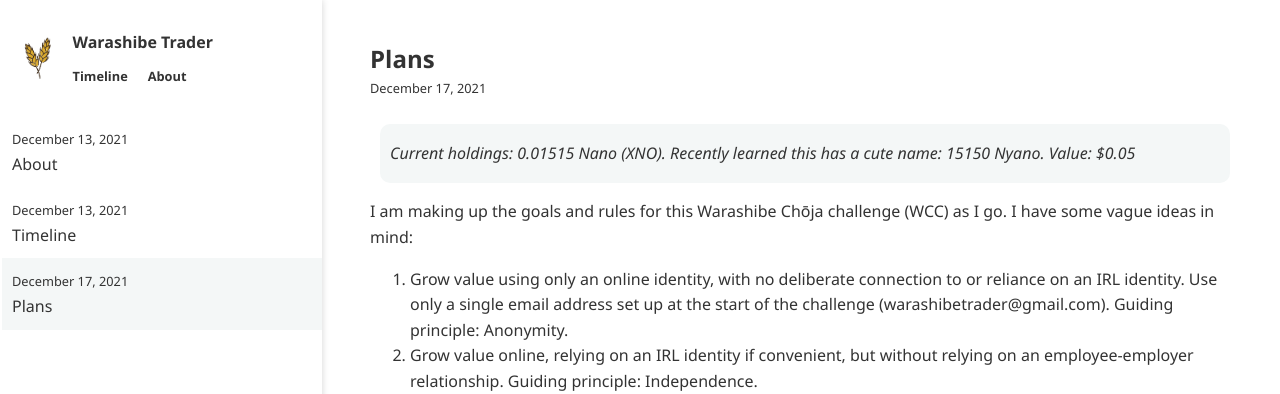
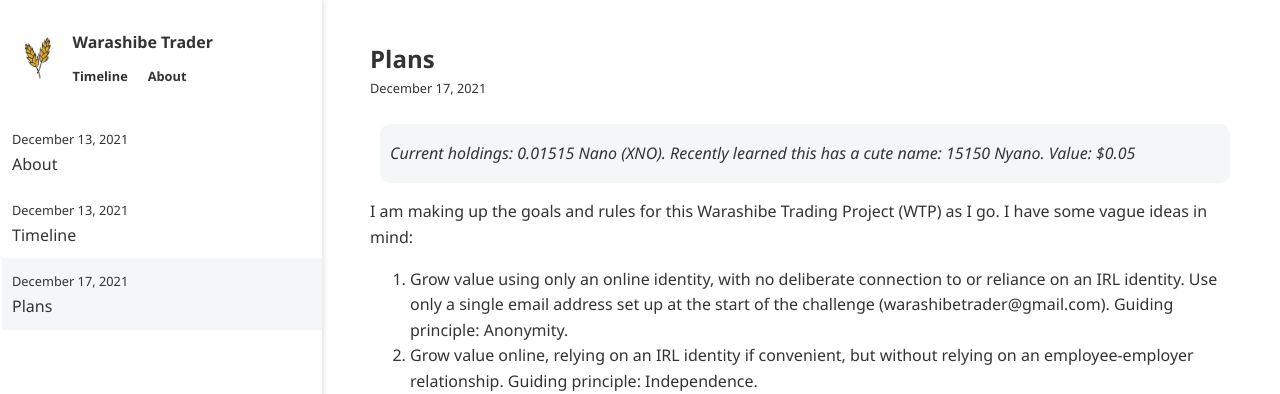
Before and after one commit to warashibetrader/warashibetrader.github.io, a Jekyll site: the page built from _posts/2021-12-17-plans.md, in a window 1280 px wide. Shown: the top 394 px of the page. Built offline with Jekyll 4.4.1, drawn with Linux system fonts in a browser that asks for light colours.

Commit message:
Update 2021-12-17-plans.md

```diff
--- a/_posts/2021-12-17-plans.md
+++ b/_posts/2021-12-17-plans.md
@@ -4,7 +4,7 @@ title: "Plans"
 
 > Current holdings: 0.01515 Nano (XNO). Recently learned this has a cute name: 15150 Nyano. Value: $0.05
 
-I am making up the goals and rules for this Warashibe Chōja challenge (WCC) as I go. I have some vague ideas in mind:
+I am making up the goals and rules for this Warashibe Trading Project (WTP) as I go. I have some vague ideas in mind:
 
 1. Grow value using only an online identity, with no deliberate connection to or reliance on an IRL identity. Use only a single email address set up at the start of the challenge (warashibetrader@gmail.com). Guiding principle: Anonymity.
 2. Grow value online, relying on an IRL identity if convenient, but without relying on an employee-employer relationship. Guiding principle: Independence.
```
